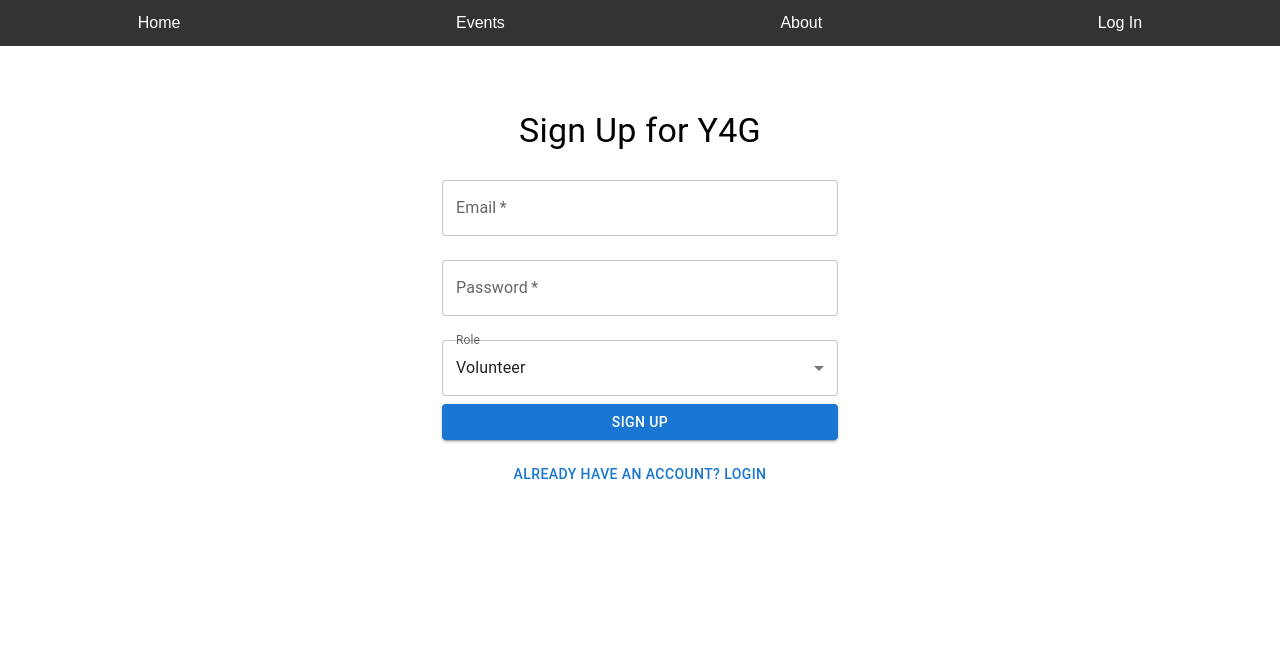
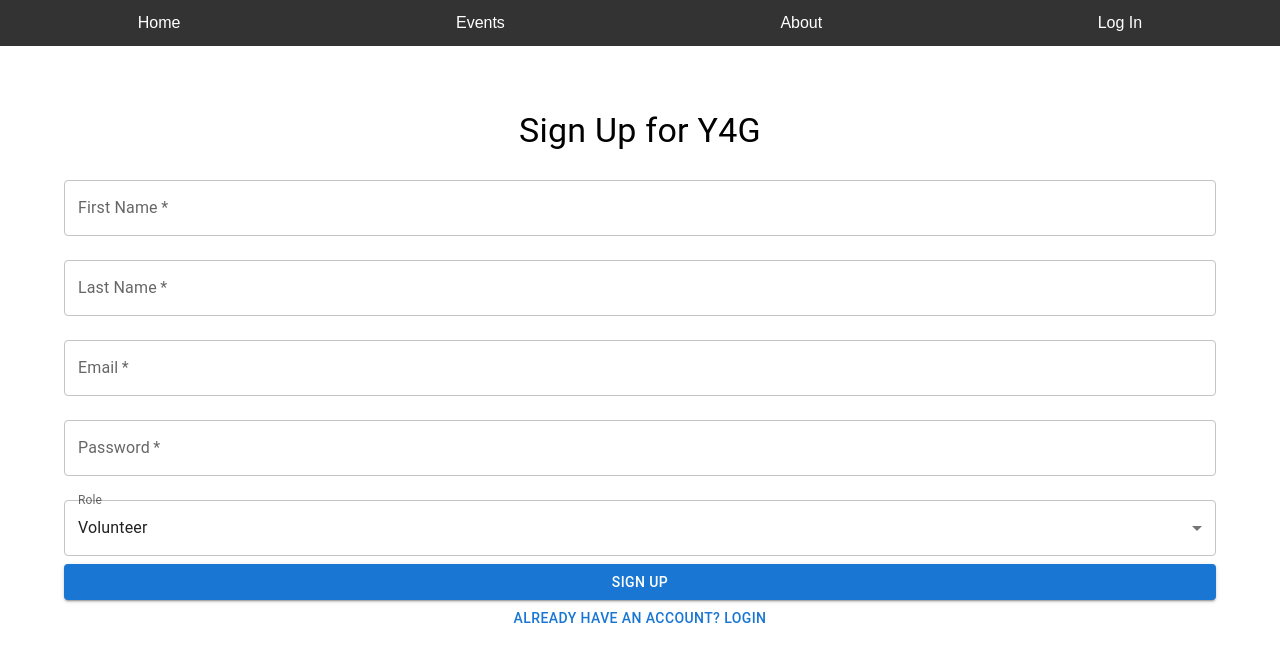
Before and after one commit to Eshaan2006/youth4good, a React (Create React App) app in the folder y4g/: page /signup in a window 1280 px wide. Shown: the top 662 px of the page. Built offline with nearby package versions, Linux system fonts and the light colour scheme; no server answers.

Commit message:
Update Signup.js

```diff
--- a/y4g/src/pages/Signup.js
+++ b/y4g/src/pages/Signup.js
@@ -1,14 +1,13 @@
-// src/pages/SignUp.js
 import React, { useState } from 'react';
 import { createUserWithEmailAndPassword } from 'firebase/auth';
-import { FIREBASE_APP, FIREBASE_AUTH } from '../data/FirebaseConfig';
+import { FIREBASE_AUTH } from './FirebaseConfig';
 import { TextField, Button, Container, Typography, Box, Alert, FormControl, InputLabel, Select, MenuItem } from '@mui/material';
 import { setDoc, doc } from 'firebase/firestore';
-import { FIRESTORE_DB } from '../data/FirebaseConfig';
-
-
+import { FIRESTORE_DB } from './FirebaseConfig';
 
 const SignUp = () => {
+  const [firstName, setFirstName] = useState('');  // State for first name
+  const [lastName, setLastName] = useState('');    // State for last name
   const [email, setEmail] = useState('');
   const [password, setPassword] = useState('');
   const [role, setRole] = useState('Volunteer');
@@ -21,12 +20,13 @@ const SignUp = () => {
     setSuccess('');
 
     try {
-      // Create a new user with email and password
       const userCredential = await createUserWithEmailAndPassword(FIREBASE_AUTH, email, password);
       const user = userCredential.user;
 
-      // Store user role in Firestore
+      // Store user data including first and last name in Firestore
       await setDoc(doc(FIRESTORE_DB, 'users', user.uid), {
+        firstName: firstName,
+        lastName: lastName,
         email: user.email,
         role: role,
       });
@@ -39,14 +39,34 @@ const SignUp = () => {
 
   return (
     <div className="sign-up">
-      <Container maxWidth="xs">
+      <Container className="sign-up-container">
         <Box display="flex" flexDirection="column" alignItems="center" mt={8}>
-          <Typography variant="h4" gutterBottom>
+          <Typography variant="h4" gutterBottom className="sign-up-header">
             Sign Up for Y4G
           </Typography>
           {error && <Alert severity="error">{error}</Alert>}
           {success && <Alert severity="success">{success}</Alert>}
-          <form onSubmit={handleSignUp}>
+          <form onSubmit={handleSignUp} className="sign-up-form">
+            <TextField
+              label="First Name"
+              type="text"
+              fullWidth
+              margin="normal"
+              value={firstName}
+              onChange={(e) => setFirstName(e.target.value)}
+              required
+              className="sign-up-field"
+            />
+            <TextField
+              label="Last Name"
+              type="text"
+              fullWidth
+              margin="normal"
+              value={lastName}
+              onChange={(e) => setLastName(e.target.value)}
+              required
+              className="sign-up-field"
+            />
             <TextField
               label="Email"
               type="email"
@@ -55,6 +75,7 @@ const SignUp = () => {
               value={email}
               onChange={(e) => setEmail(e.target.value)}
               required
+              className="sign-up-field"
             />
             <TextField
               label="Password"
@@ -64,8 +85,9 @@ const SignUp = () => {
               value={password}
               onChange={(e) => setPassword(e.target.value)}
               required
+              className="sign-up-field"
             />
-            <FormControl fullWidth margin="normal">
+            <FormControl fullWidth margin="normal" className="sign-up-field">
               <InputLabel>Role</InputLabel>
               <Select
                 value={role}
@@ -77,7 +99,7 @@ const SignUp = () => {
                 <MenuItem value="Executive">Executive</MenuItem>
               </Select>
             </FormControl>
-            <Button type="submit" variant="contained" color="primary" fullWidth>
+            <Button type="submit" variant="contained" color="primary" fullWidth className="sign-up-button">
               Sign Up
             </Button>
           </form>
@@ -85,7 +107,7 @@ const SignUp = () => {
             variant="text"
             color="primary"
             onClick={() => console.log("working")}
-            sx={{ mt: 2 }}
+            className="sign-up-link"
           >
             Already have an account? Login
           </Button>
```
